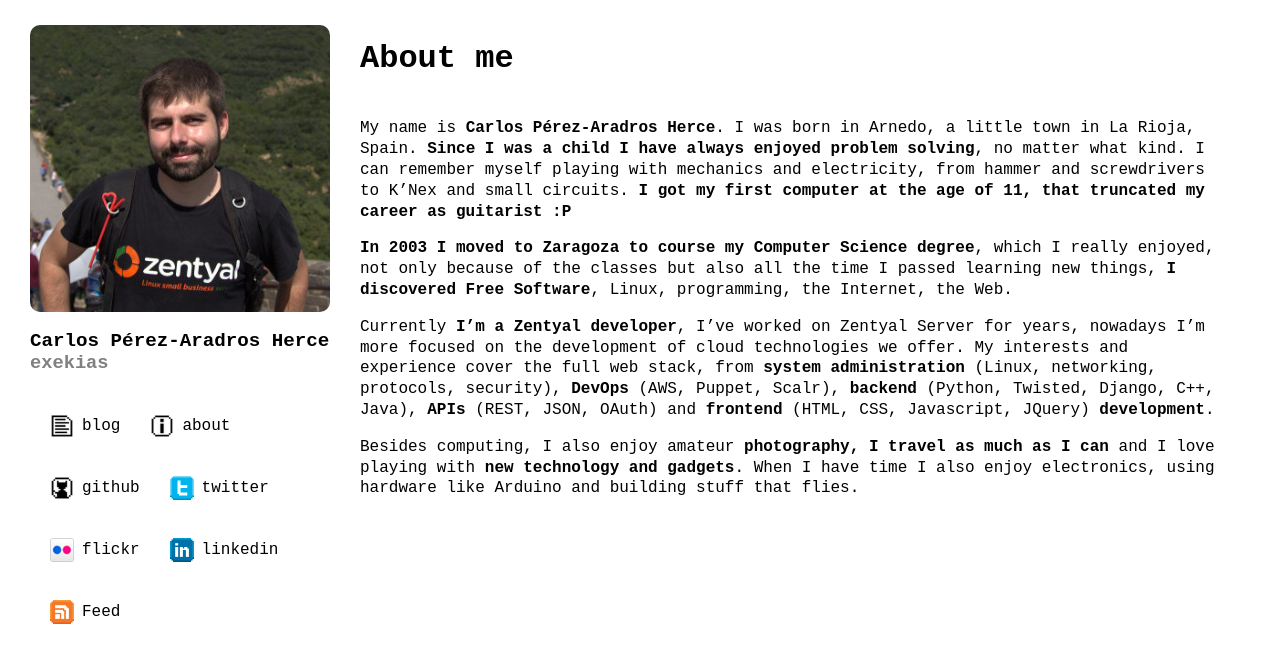
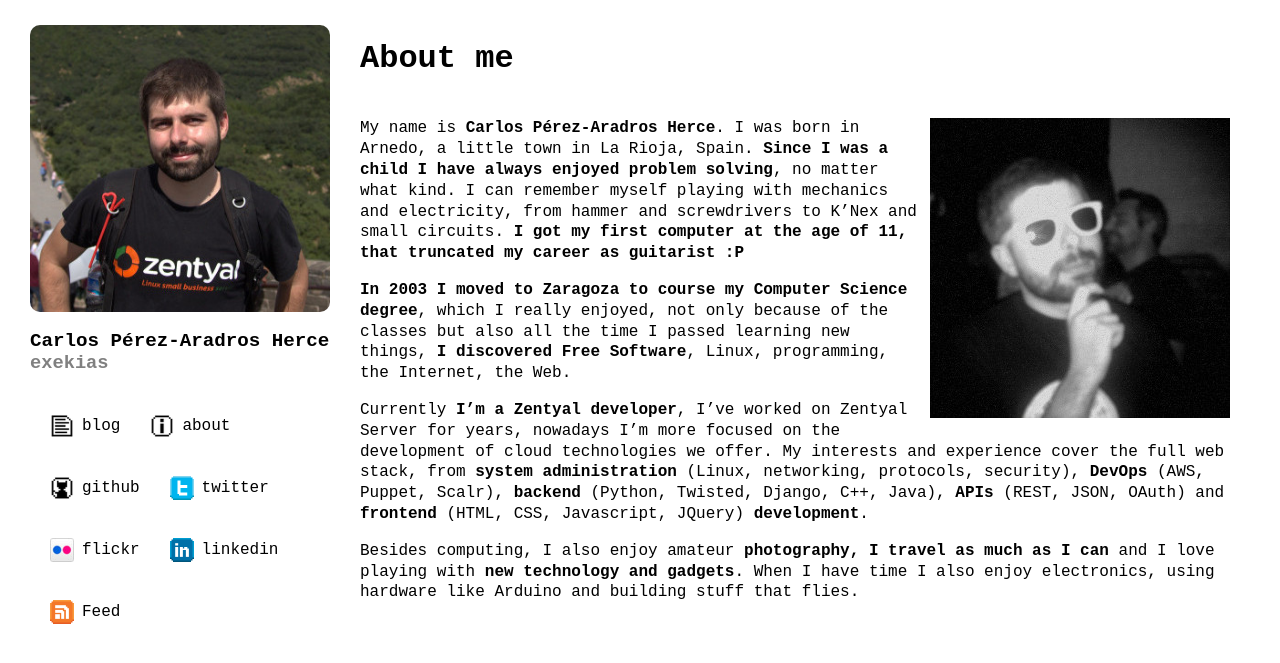
Before and after one commit to exekias/exekias.me, a Jekyll site: the page built from about/index.md, in a window 1280 px wide. Shown: the top 663 px of the page. Built offline with Jekyll 4.4.1, drawn with Linux system fonts in a browser that asks for light colours.

Commit message:
Add a picture to about me page

```diff
--- a/about/index.md
+++ b/about/index.md
@@ -2,6 +2,9 @@
 layout: page
 title: About me
 ---
+
+{% img right /assets/me.jpg %}
+
 My name is **Carlos Pérez-Aradros Herce**. I was born in Arnedo, a little town in La Rioja, Spain. **Since I was a child I have always enjoyed problem solving**, no matter what kind. I can remember myself playing with mechanics and electricity, from hammer and screwdrivers to K’Nex and small circuits. **I got my first computer at the age of 11, that truncated my career as guitarist :P**
 
 **In 2003 I moved to Zaragoza to course my Computer Science degree**, which I really enjoyed, not only because of the classes but also all the time I passed learning new things, **I discovered Free Software**, Linux, programming, the Internet, the Web.
--- a/css/styles.css
+++ b/css/styles.css
@@ -97,7 +97,22 @@ a {
   max-width: 100%;
   height: auto;
   display: block;
-  margin-bottom: 10px;
+  margin: 0 auto 10px auto;
+}
+
+.post-body img.center {
+  margin-left: auto;
+  margin-right: auto;
+}
+
+.post-body img.left {
+  float: left;
+  margin: 0 10px 10px 0;
+}
+
+.post-body img.right {
+  float: right;
+  margin: 0 0 10px 10px;
 }
 
 blockquote {
```
Also changed, not shown: assets/me.jpg (added).
